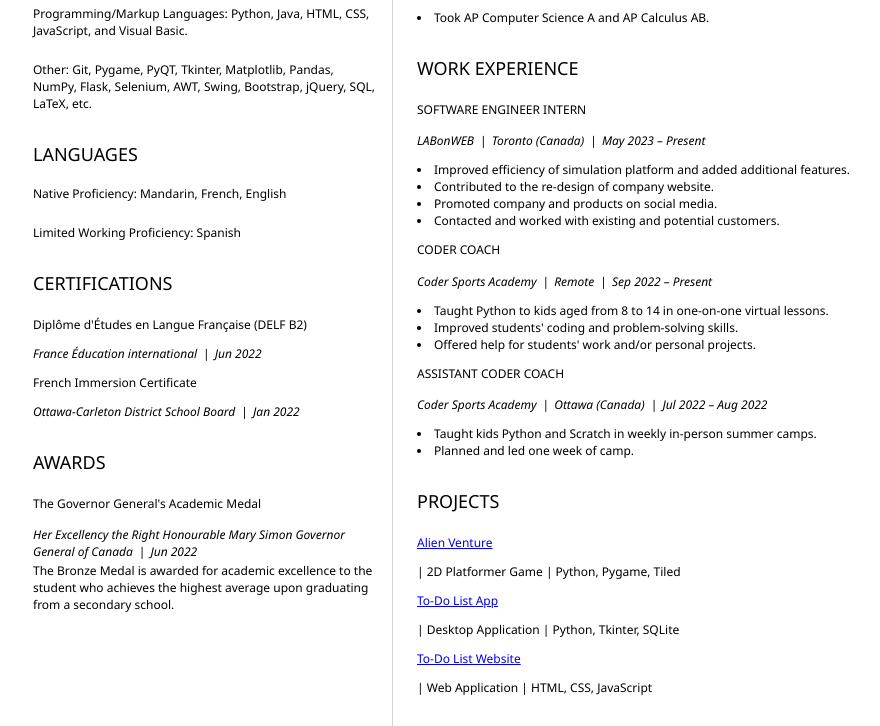
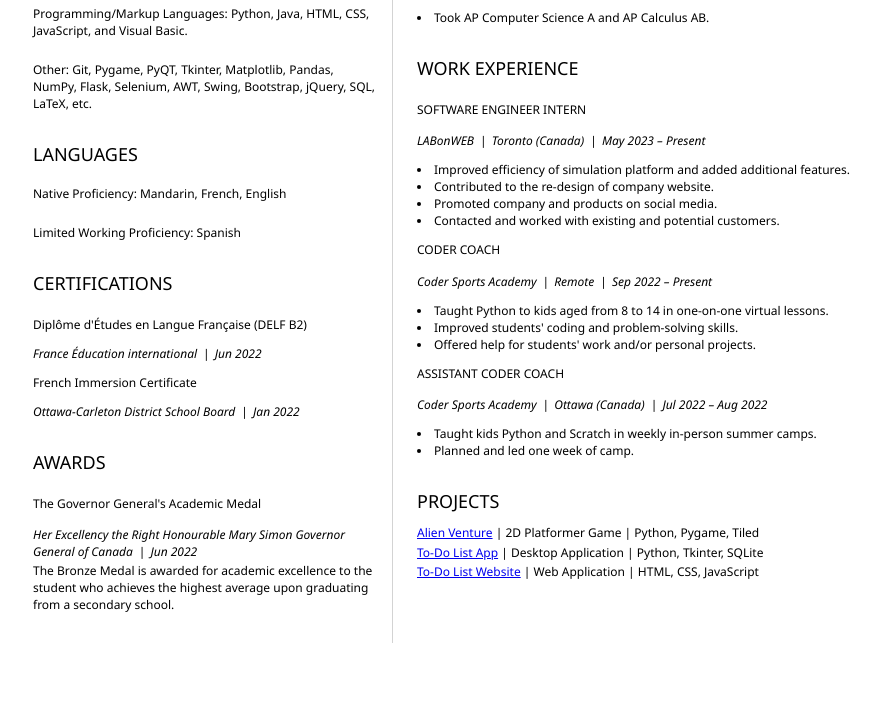
Before and after one commit to MariaMa-GitHub/resume, a plain HTML site: page index.html in a window 1280 px wide. Shown: the part 379-1105 px from the top of the page, without its empty margins (151-1031 px from the left). After the commit the page ends 1022 px from the top, so only its background shows below. Drawn offline with Linux system fonts and the light colour scheme.

Commit message:
Update index.html

```diff
--- a/index.html
+++ b/index.html
@@ -106,9 +106,9 @@
 				</section>
 				<section>
 				        <h2>PROJECTS</h2>
-					    <p><a href="https://maria-shurui-ma.itch.io/alien-venture"><h3>Alien Venture</h3></a> | 2D Platformer Game | Python, Pygame, Tiled</p>
-					    <p><a href="https://github.com/MariaMa-GitHub/todo-list-application"><h3>To-Do List App</h3></a> | Desktop Application | Python, Tkinter, SQLite</p>
-					    <p><a href="https://github.com/MariaMa-GitHub/todo-list-website"><h3>To-Do List Website</h3></a> | Web Application | HTML, CSS, JavaScript</p>
+					    <p><a href="https://maria-shurui-ma.itch.io/alien-venture">Alien Venture</a> | 2D Platformer Game | Python, Pygame, Tiled</p>
+					    <p><a href="https://github.com/MariaMa-GitHub/todo-list-application">To-Do List App</a> | Desktop Application | Python, Tkinter, SQLite</p>
+					    <p><a href="https://github.com/MariaMa-GitHub/todo-list-website">To-Do List Website</a> | Web Application | HTML, CSS, JavaScript</p>
 				</section>
 			</article>
 		</main>
```
